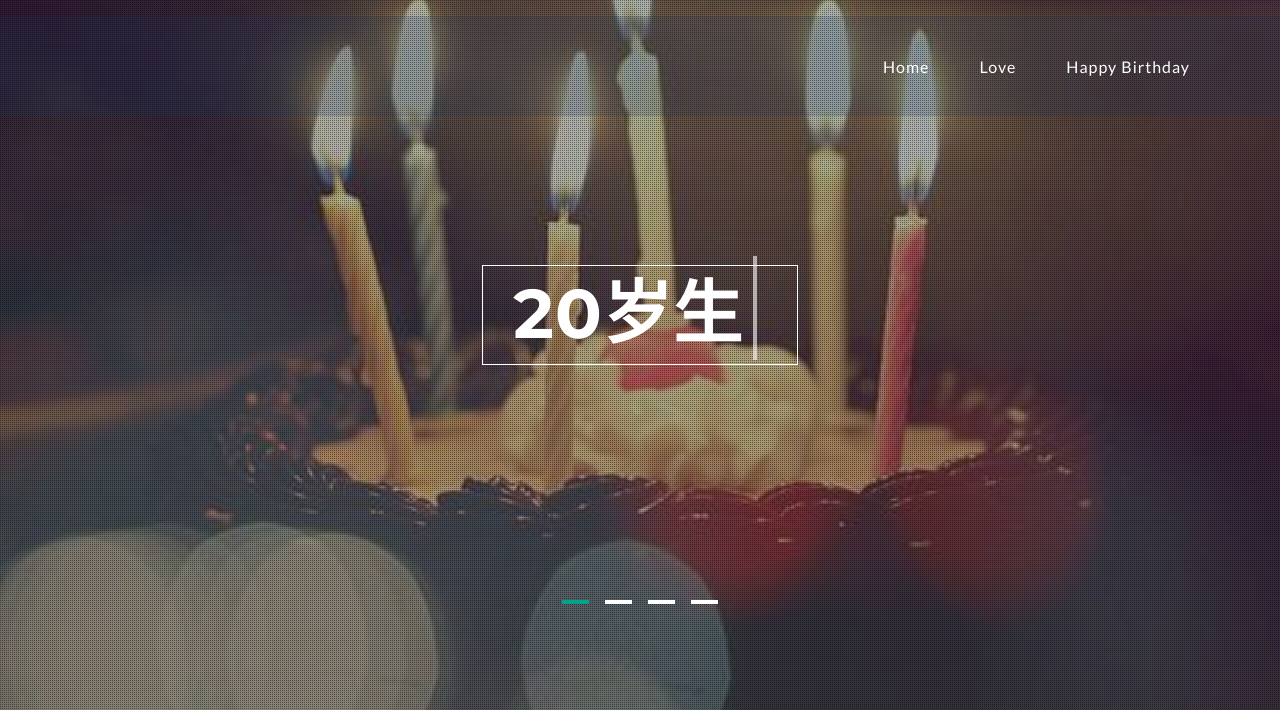
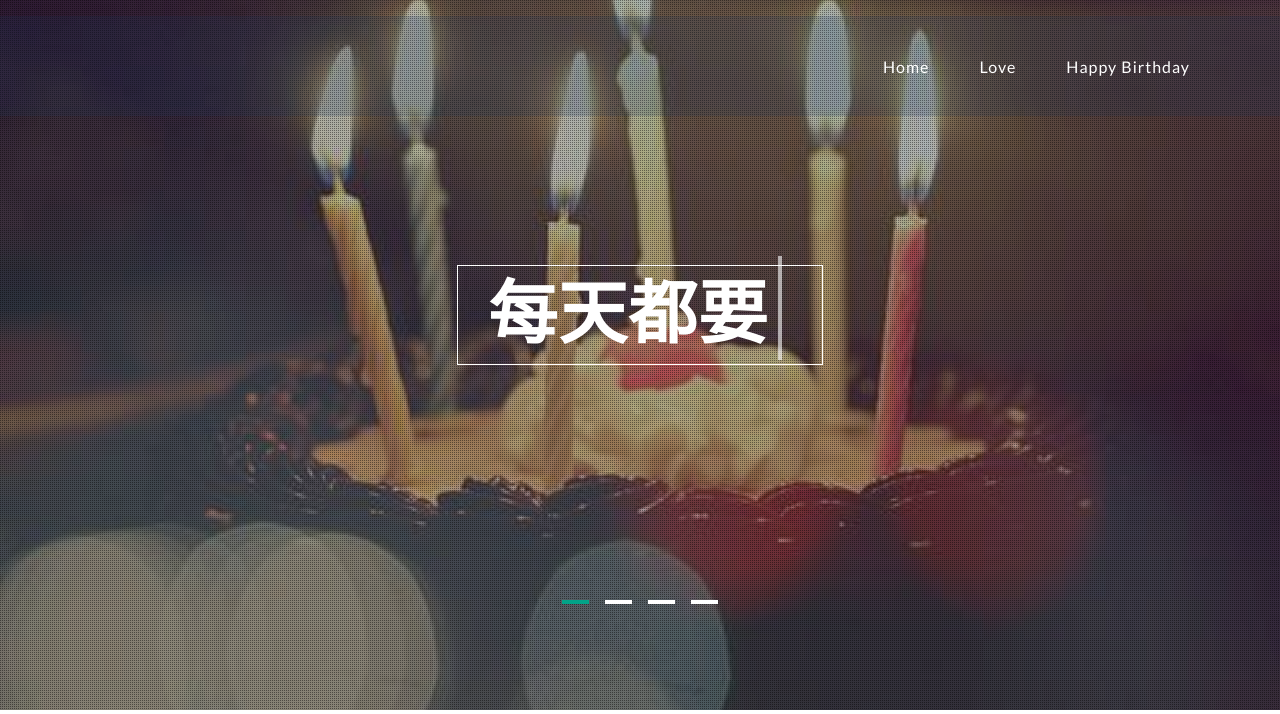
Before and after one commit to cherryMonth/cherryweb, a Flask app: page / in a window 1280 px wide. Shown: the top 714 px of the page. Run offline with Flask 2, Linux system fonts and the light colour scheme; parts of the project's set-up code (start-up, migrations or seed data) failed here and were passed over; some libraries are stand-ins or nearby versions.

Commit message:
Update index.html

```diff
--- a/templates/index.html
+++ b/templates/index.html
@@ -180,7 +180,7 @@
     <script>
       $(function(){
           $("#head-title").typed({
-            strings: ["熊蕾!^1000", "20岁生日快乐！^1000"],
+            strings: ["熊蕾!^1000", "每天都要快乐啊！^1000"],
             typeSpeed: 100,
             loop: true,
             startDelay: 100
```
